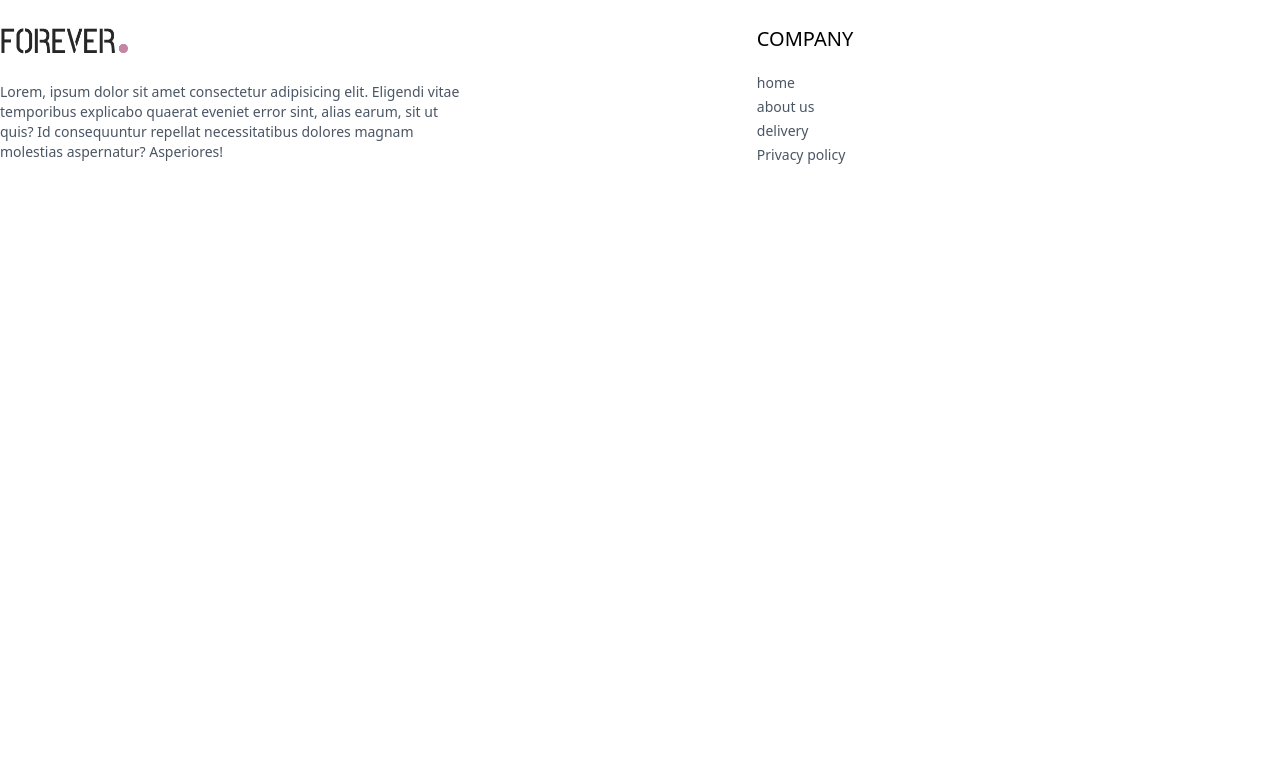
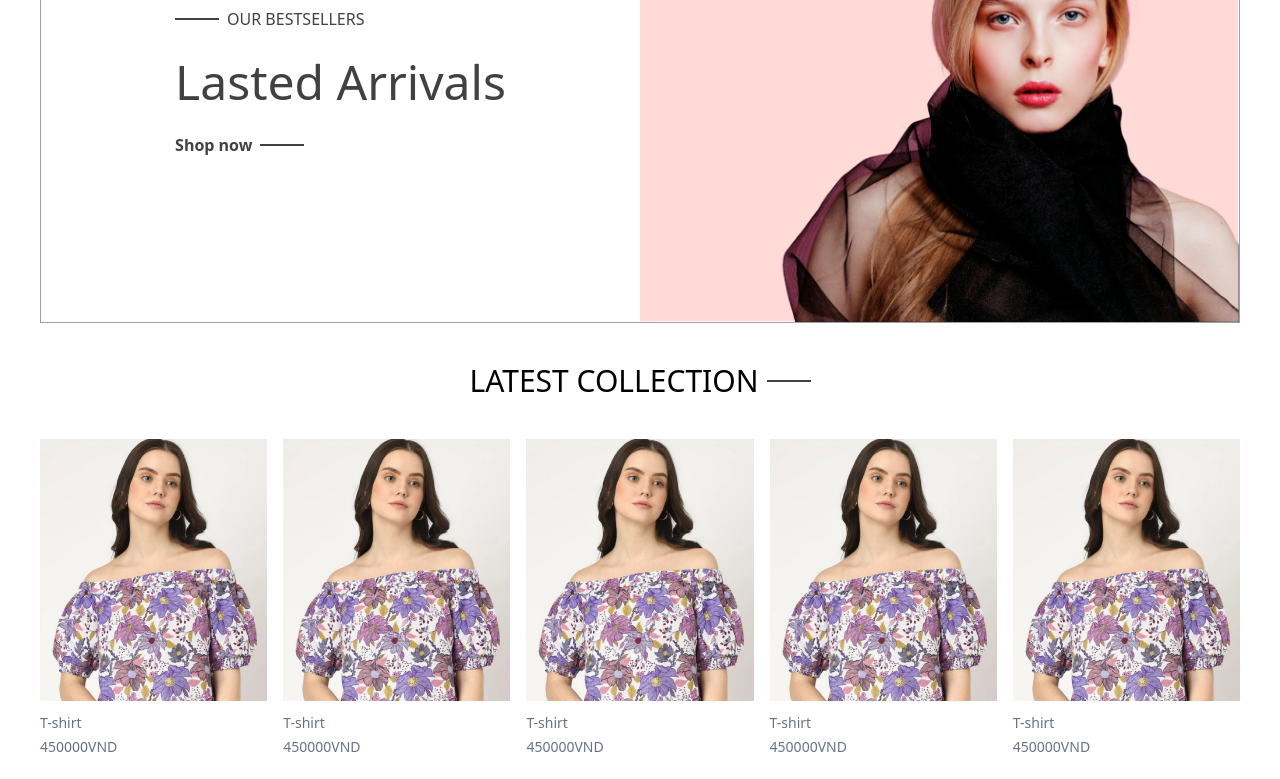
Before and after one commit to NKCuongz1901/shopMini, a React (Vite) app: page / in a window 1280 px wide. Shown: the part 240-1019 px from the top of the page. Before the commit the page ends 800 px from the top, so only its background shows below. Built offline with nearby package versions, Linux system fonts and the light colour scheme.

Commit message:
base homepage

```diff
--- /dev/null
+++ b/src/components/hero.tsx
@@ -0,0 +1,31 @@
+import heroImg from "@/assets/img/hero_img.png"
+
+function Hero() {
+    return (
+        <div className="px-10">
+            <div className="flex flex-col sm:flex-row border border-gray-400 ">
+                {/* Hero left */}
+                <div className=" flex w-full sm:w-1/2 items-center justify-center py-10 sm:py-0">
+                    <div className="text-[#414141]">
+                        <div className="flex items-center gap-2">
+                            <p className="w-8 md:w-11 h-[2px] bg-[#414141]"></p>
+                            <p className="font-medium text-sm md:text-base">OUR BESTSELLERS</p>
+                        </div>
+                        <h1 className="text-3xl sm:py-3 lg:text-5xl leading-relaxed">Lasted Arrivals</h1>
+                        <div className="flex items-center gap-2">
+                            <p className="font-semibold text-sm md:text-base">Shop now</p>
+                            <p className="w-8 md:w-11 h-[2px] bg-[#414141]"></p>
+                        </div>
+                    </div>
+                </div>
+                {/* Hero right */}
+                <div className="w-full sm:w-1/2">
+                    <img src={heroImg} alt="" className="w-full " />
+                </div>
+            </div>
+        </div>
+
+    )
+}
+
+export default Hero
--- a/src/components/layout/app.footer.tsx
+++ b/src/components/layout/app.footer.tsx
@@ -2,7 +2,7 @@ import logo from "@/assets/img/logo.png"
 
 function AppFooter() {
     return (
-        <div>
+        <div className="w-full mx-auto p-20">
             <div className="flex flex-col  sm:grid grid-cols-[3fr_1fr_1fr] gap-14 my-10 mt-40 text-sm">
                 <div>
                     <img src={logo} alt="" className="mb-5 w-32" />
--- a/src/pages/client/homepage.tsx
+++ b/src/pages/client/homepage.tsx
@@ -1,7 +1,79 @@
+import Hero from "@/components/hero"
+import { Link } from "react-router"
+import img1 from "@/assets/img/p_img1.png"
+const products = [
+    {
+        img: img1,
+        name: "T-shirt",
+        price: 450000
+    },
+    {
+        img: img1,
+        name: "T-shirt",
+        price: 450000
+    },
+    {
+        img: img1,
+        name: "T-shirt",
+        price: 450000
+    },
+    {
+        img: img1,
+        name: "T-shirt",
+        price: 450000
+    },
+    {
+        img: img1,
+        name: "T-shirt",
+        price: 450000
+    }, {
+        img: img1,
+        name: "T-shirt",
+        price: 450000
+    }, {
+        img: img1,
+        name: "T-shirt",
+        price: 450000
+    }, {
+        img: img1,
+        name: "T-shirt",
+        price: 450000
+    },
 
+]
 function Homepage() {
     return (
-        <div>Homepage</div>
+        <>
+            <Hero />
+            <div className="px-10 my-10">
+                <div className="flex items-center justify-center ">
+                    <div className="flex items-center gap-2">
+                        <p className="font-medium text-2xl md:text-3xl ">LATEST COLLECTION</p>
+                        <p className="w-8 md:w-11 h-[2px] bg-[#414141]"></p>
+                    </div>
+                </div>
+                <div className="grid grid-cols-2 sm:grid-cols-3 md:grid-cols-4 lg:grid-cols-5 gap-y-6 gap-4 my-10">
+                    {/* <Link to={'/'}>
+                        <div className="overflow-hidden">
+                            <img src={img1} alt="" className="hover:scale-100 transition ease-in-out" />
+                        </div>
+                        <p className="pt-3 pb-1 test-sm"></p>
+                        <p className="test-sm font-medium"></p>
+                    </Link> */}
+                    {products.map((product, index) => {
+                        return (
+                            <Link to={'/'} key={index} className="text-gray-500 cursor-pointer">
+                                <div className="overflow-hidden">
+                                    <img src={product.img} alt="" className="hover:scale-110 transition ease-in-out" />
+                                </div>
+                                <p className="pt-3 pb-1 text-sm">{product.name}</p>
+                                <p className="text-sm">{product.price}VND</p>
+                            </Link>
+                        )
+                    })}
+                </div>
+            </div>
+        </>
     )
 }
 
```
Also changed, not shown: src/assets/img/hero_img.png (added), src/assets/img/p_img1.png (added).
